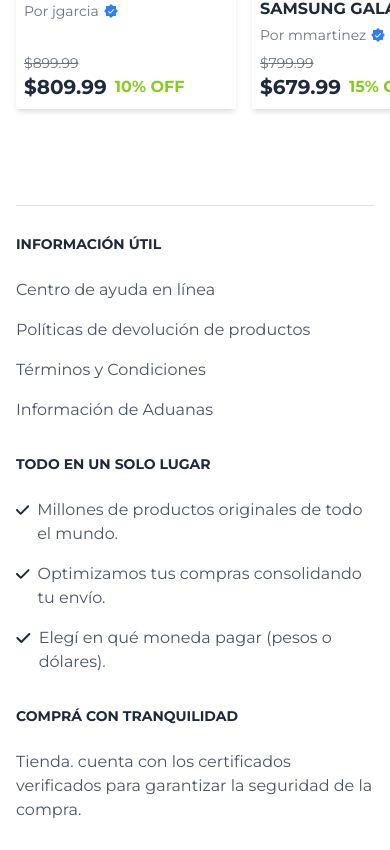
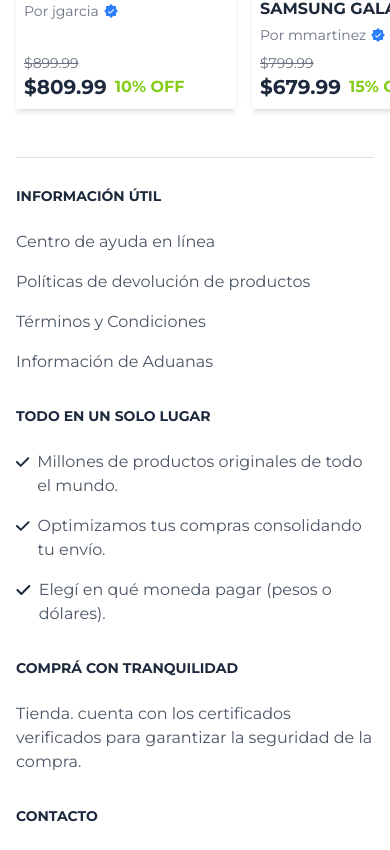
Before and after one commit to jonathanmilo/APIS2025FRONT, a React (Vite) app: page / in a window 390 px wide. Shown: the part 3154-4004 px from the top of the page. Built offline with nearby package versions, Linux system fonts and the light colour scheme; data requests are answered from the project's data file.

Commit message:
Footer sin margin

```diff
--- a/src/components/Footer.jsx
+++ b/src/components/Footer.jsx
@@ -11,7 +11,7 @@ import {
 
 function Footer() {
   return (
-    <footer className="p-4 mt-12 sm:p-6 sm:mt-10 flex flex-col sm:gap-6">
+    <footer className="p-4 sm:p-6 sm:mt-10 flex flex-col sm:gap-6">
       <Divider />
       <div className="grid grid-cols-1 gap-8 sm:gap-6 sm:grid-cols-2 xl:grid-cols-4 py-7 sm:py-0">
         {/* Primera Fila: Información útil */}
```
